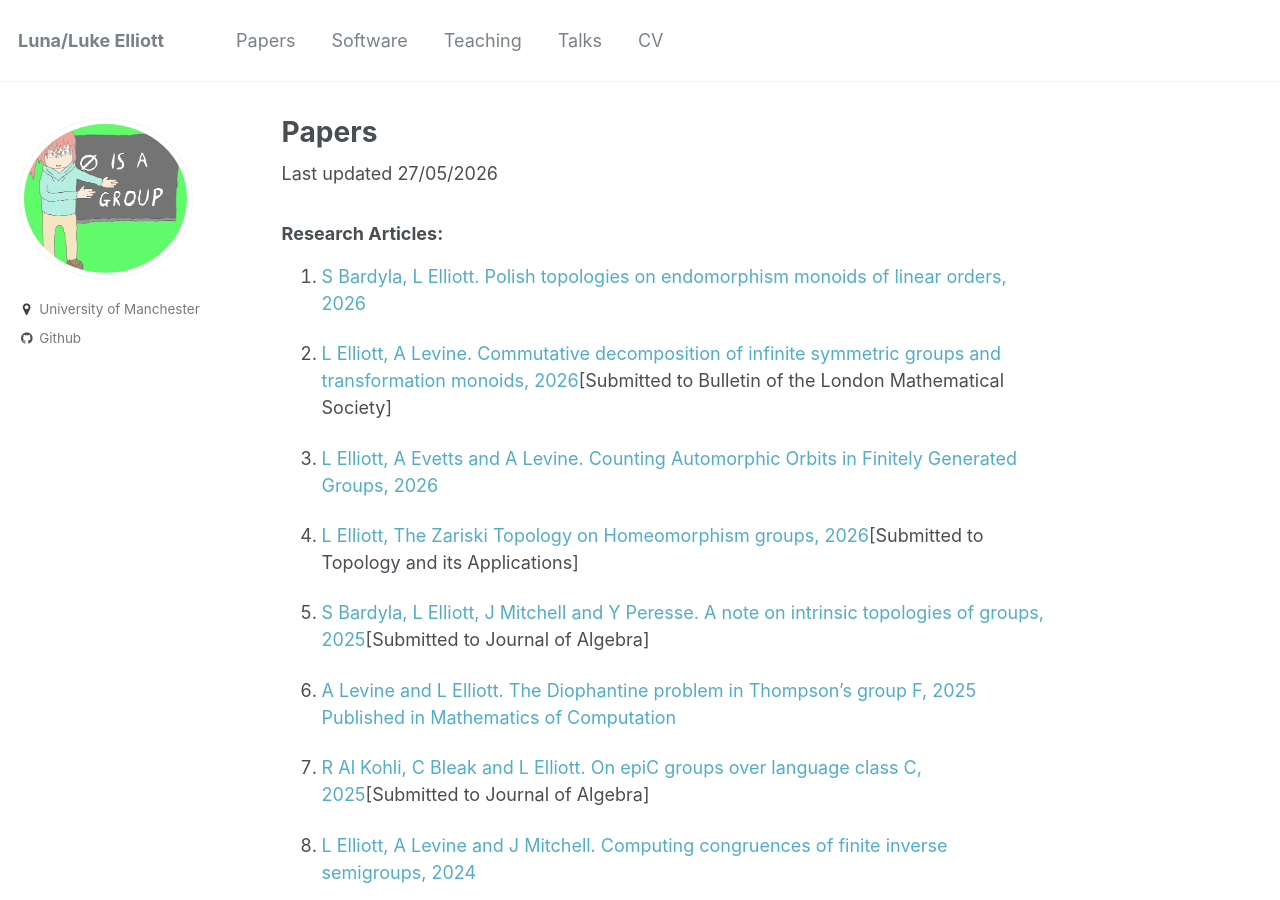
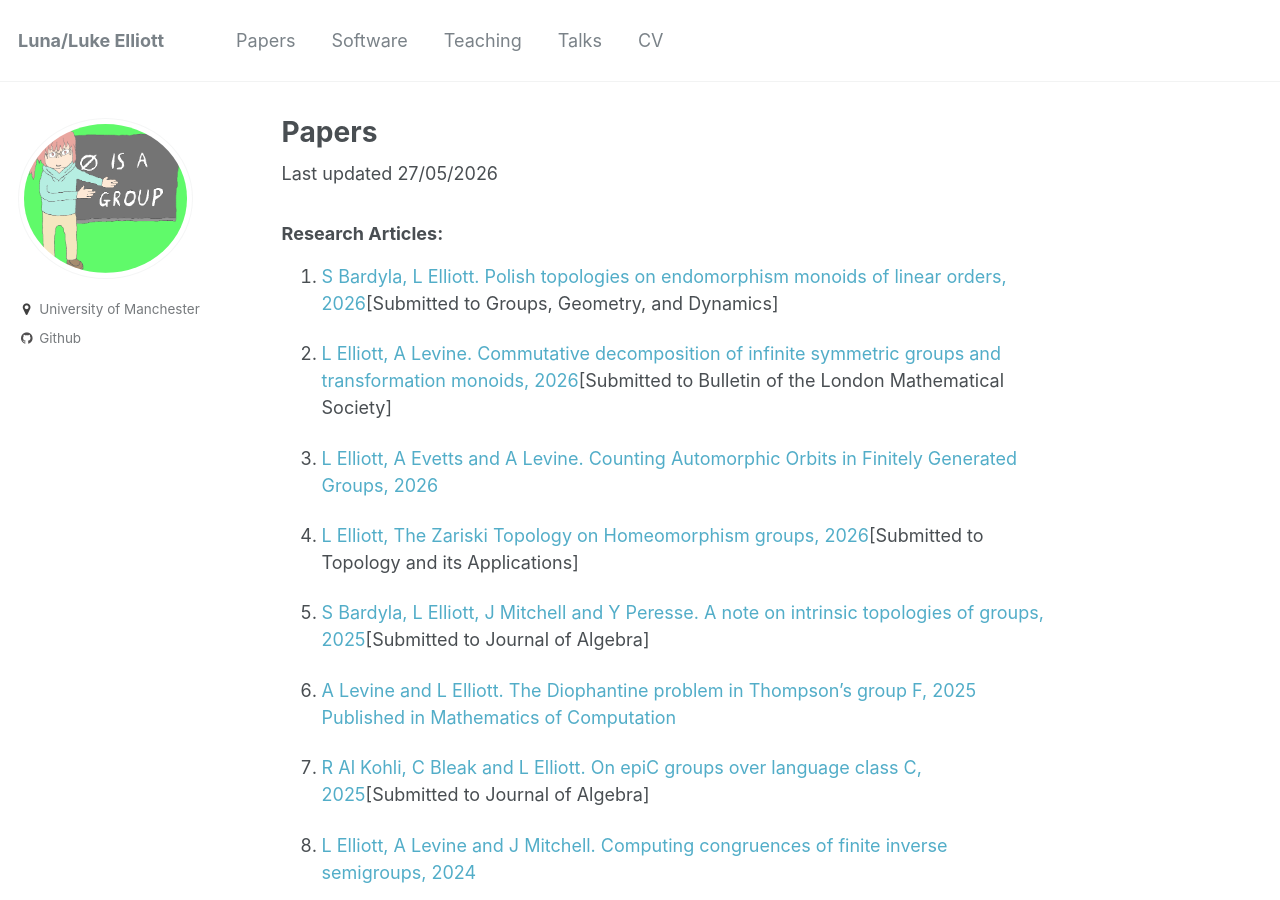
Before and after one commit to le27/L-Elliott, a Jekyll site: the page built from _pages/papers.md, in a window 1280 px wide and 900 px high. Built offline with Jekyll 4.4.1, drawn with Linux system fonts in a browser that asks for light colours; formulas are drawn with MathJax 3.

Commit message:
Add submission notes to research articles

```diff
--- a/_pages/papers.md
+++ b/_pages/papers.md
@@ -7,7 +7,7 @@
 Last updated 27/05/2026
 
 ### Research Articles:
-1. [S Bardyla, L Elliott. Polish topologies on endomorphism monoids of linear orders, 2026](https://arxiv.org/abs/2605.26906)
+1. [S Bardyla, L Elliott. Polish topologies on endomorphism monoids of linear orders, 2026](https://arxiv.org/abs/2605.26906)[Submitted to Groups, Geometry, and Dynamics]
 
 1. [L Elliott, A Levine. Commutative decomposition of infinite symmetric groups and transformation monoids, 2026](https://arxiv.org/abs/2605.14862)[Submitted to Bulletin of the London Mathematical Society]
 
```
